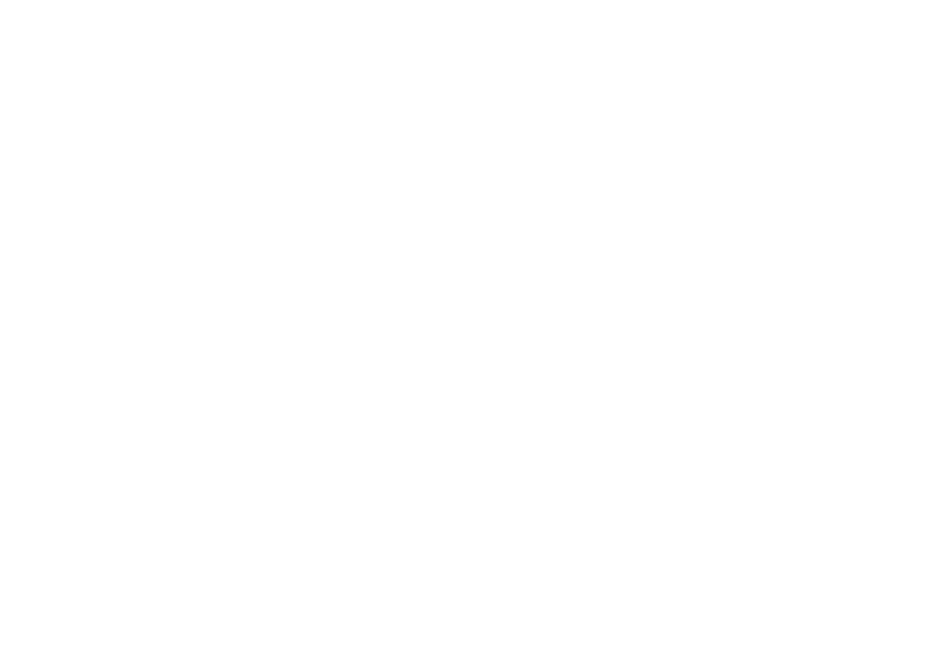
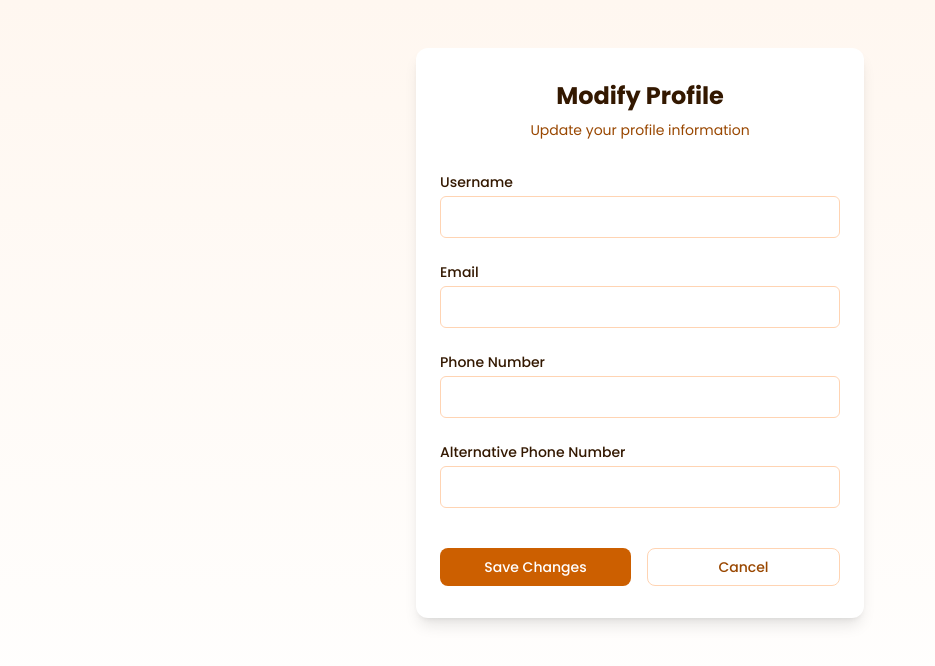
Before and after one commit to NSuryansh/Built_it, a React (Vite) app in the folder frontend/: page /modify_profile in a window 1280 px wide. Before the commit this address had no page. Shown: the top 666 px of the page, without its empty margins (0-935 px from the left). Built offline with nearby package versions, Linux system fonts and the light colour scheme.

Commit message:
Added modify profile

```diff
--- a/frontend/src/App.jsx
+++ b/frontend/src/App.jsx
@@ -18,6 +18,7 @@ import AddEvent from "./pages/admin/admin_add_event";
 import AddDoctor from "./pages/admin/admin_add_doctor";
 import Appointments from "./pages/Appointments";
 import Stress from "./pages/stress";
+import ModifyProfile from "./pages/Modify_profile";
 
 export default function App() {
   const location = useLocation();
@@ -48,6 +49,7 @@ export default function App() {
         <Route path="/stress" element={<Stress />} />
         <Route path="/login" element={<Login />} />
         <Route path="/signup" element={<SignUp />} />
+        <Route path="/modify_profile" element={<ModifyProfile />} />
         <Route path="/appointments" element={<Appointments />} />
         <Route path="/dashboard" element={<Landing_user />} />
         <Route path="/doctor/login" element={<DoctorLogin />} />
--- a/frontend/src/components/Navbar.jsx
+++ b/frontend/src/components/Navbar.jsx
@@ -1,9 +1,10 @@
 import React, { useState } from "react";
 import { Bell, User } from "lucide-react";
-import { useLocation } from "react-router-dom";
+import { useLocation, useNavigate } from "react-router-dom";
 import { AiOutlineMenu, AiOutlineClose } from "react-icons/ai";
 
 const Navbar = () => {
+  const navigate = useNavigate();
   const location = useLocation().pathname;
   const [showDetails, setShowDetails] = useState(false);
   const [isOpen, setIsOpen] = useState(false);
@@ -15,6 +16,11 @@ const Navbar = () => {
     { name: "Book", link: "/book" },
     { name: "Stress", link: "/stress" },
   ];
+
+  const username = "Abc";
+  const email = "1@gmail.com";
+  const phoneNumber = "1234567890";
+  const altPhoneNumber = "0987654321";
 
   const toggleMenu = () => {
     setIsOpen(!isOpen);
@@ -55,7 +61,10 @@ const Navbar = () => {
               <div className="absolute top-16 left-[12%] w-[80%] bg-white rounded-2xl shadow-md p-4">
                 <ul>
                   {links.map((item, i) => (
-                    <li className="py-2 border-b text-center border-gray-200" key={i}>
+                    <li
+                      className="py-2 border-b text-center border-gray-200"
+                      key={i}
+                    >
                       <a
                         href={item.link}
                         className={`hover:text-[var(--custom-primary-orange)] focus:text-[var(--custom-primary-orange)] transition-colors ${
@@ -86,81 +95,62 @@ const Navbar = () => {
             </button>
 
             <div
-              className={`user-details drop-shadow-xs absolute top-12 right-5 list-none bg-orange-200 rounded-md py-1 z-1 ${
+              className={`user-details drop-shadow-xs absolute border-2 border-[var(--custom-orange-700)] rounded-lg top-12 right-5 list-none z-1 ${
                 showDetails ? "opacity-100 visible" : "opacity-0 invisible"
               }`}
             >
-              <ol>
-                <li className="p-3 text-right ">User Name</li>
-                <li className="p-3 text-right ">Email ID</li>
-                <li className="p-3 text-right ">Phone Number</li>
-                <li className="p-3 text-right ">Alt Phone Number</li>
+              <div className="w-64 bg-[var(--custom-orange-100)] rounded-lg shadow-lg p-6">
+                <div className="space-y-4">
+                  <div className="text-center space-y-1">
+                    <h3 className="text-lg font-semibold text-[var(--custom-orange-900)]">
+                      {username}
+                    </h3>
+                    <p className="text-sm text-[var(--custom-orange-700)]">
+                      {email}
+                    </p>
+                  </div>
+
+                  <div className="space-y-2">
+                    <div className="text-sm text-[var(--custom-orange-800)]">
+                      <p>Phone Number</p>
+                      <p className="font-medium">{phoneNumber}</p>
+                    </div>
+
+                    <div className="text-sm text-[var(--custom-orange-800)]">
+                      <p>Alt Phone Number</p>
+                      <p className="font-medium">{altPhoneNumber}</p>
+                    </div>
+                  </div>
+
+                  <div className="pt-2">
                     <a href="/appointments">
-                  <li className="p-3 text-right cursor-pointer">
+                      <button className="text-sm px-4 py-2 rounded bg-[var(--custom-orange-200)] hover:bg-[var(--custom-orange-300)] text-[var(--custom-orange-900)] w-full font-medium">
                         Appointments
-                  </li>
+                      </button>
                     </a>
-              </ol>
-              <button className="p-2 m-3 text-right cursor-pointer bg-orange-300 rounded-md">
+                  </div>
+
+                  <div className="flex gap-2">
+                    <button
+                      onClick={() => navigate("/modify_profile")}
+                      className="flex-1 bg-[var(--custom-orange-200)] hover:bg-[var(--custom-orange-300)] text-[var(--custom-orange-900)] rounded px-4 py-2 text-sm font-medium transition-colors"
+                    >
                       Modify
                     </button>
-
-              <button className="p-2 m-3 text-right cursor-pointer bg-orange-300 rounded-md">
+                    <button
+                      // onClick={onLogout}
+                      className="flex-1 bg-[var(--custom-orange-200)] hover:bg-[var(--custom-orange-300)] text-[var(--custom-orange-900)] rounded px-4 py-2 text-sm font-medium transition-colors"
+                    >
                       Logout
                     </button>
                   </div>
                 </div>
               </div>
             </div>
+          </div>
+        </div>
+      </div>
     </nav>
-    // <nav className="flex justify-between items-center py-4">
-    //   <div className="text-lg font-bold">Logo</div>
-    //   <div className="hidden md:flex md:items-center">
-    //     <ul className="flex items-center space-x-4">
-    //       <li>
-    //         <a href="#" className="hover:text-blue-500">
-    //           Home
-    //         </a>
-    //       </li>
-    //       <li>
-    //         <a href="#" className="hover:text-blue-500">
-    //           About
-    //         </a>
-    //       </li>
-    //       <li>
-    //         <a href="#" className="hover:text-blue-500">
-    //           Contact
-    //         </a>
-    //       </li>
-    //     </ul>
-    //   </div>
-    //   <div className="md:hidden flex items-center">
-    //     <button onClick={toggleMenu} className="p-2 rounded-full hover:bg-gray-100">
-    //       {isOpen ? <AiOutlineClose size={24} /> : <AiOutlineMenu size={24} />}
-    //     </button>
-    //     {isOpen && (
-    //       <div className="absolute top-16 left-0 w-full bg-white shadow-md p-4">
-    //         <ul>
-    //           <li className="py-2 border-b border-gray-200">
-    //             <a href="#" className="hover:text-blue-500">
-    //               Home
-    //             </a>
-    //           </li>
-    //           <li className="py-2 border-b border-gray-200">
-    //             <a href="#" className="hover:text-blue-500">
-    //               About
-    //             </a>
-    //           </li>
-    //           <li className="py-2">
-    //             <a href="#" className="hover:text-blue-500">
-    //               Contact
-    //             </a>
-    //           </li>
-    //         </ul>
-    //       </div>
-    //     )}
-    //   </div>
-    // </nav>
   );
 };
 
--- a/frontend/src/index.css
+++ b/frontend/src/index.css
@@ -85,6 +85,10 @@ html {
   font-family: "Poppins", sans-serif;
 }
 
+button{
+  cursor: pointer;
+}
+
 @keyframes shimmer {
   0% {
     transform: translateX(-100%);
--- a/frontend/src/pages/Landing.jsx
+++ b/frontend/src/pages/Landing.jsx
@@ -2,9 +2,6 @@ import React from "react";
 import { Link, useLocation } from "react-router-dom";
 
 const Landing = () => {
-  const location = useLocation();
-  const width = window.screen.width;
-
   return (
     <div className="px-2 sm:px-4 min-h-screen overflow-y-hidden">
       <div className="flex flex-col h-full items-center justify-center">
--- /dev/null
+++ b/frontend/src/pages/Modify_profile.jsx
@@ -0,0 +1,144 @@
+import React, { useState } from "react";
+import { useNavigate } from "react-router-dom";
+
+const ModifyProfile = ({
+  username,
+  email,
+  phoneNumber,
+  altPhoneNumber,
+  onSave,
+}) => {
+  const navigate = useNavigate();
+
+  const [formData, setFormData] = useState({
+    username,
+    email,
+    phoneNumber,
+    altPhoneNumber,
+  });
+
+  const handleSubmit = (e) => {
+    e.preventDefault();
+    onSave(formData);
+  };
+
+  const onCancel = (e) => {
+    e.preventDefault();
+    navigate("/dashboard");
+  };
+
+  return (
+    <div className="min-h-screen bg-gradient-to-b from-[var(--custom-orange-50)] to-[var(--custom-white)] py-12">
+      <div className="max-w-md mx-auto bg-[var(--custom-white)] rounded-xl shadow-lg overflow-hidden">
+        <div className="px-6 py-8">
+          <div className="text-center mb-8">
+            <h2 className="text-2xl font-bold text-[var(--custom-orange-900)]">
+              Modify Profile
+            </h2>
+            <p className="mt-2 text-sm text-[var(--custom-orange-700)]">
+              Update your profile information
+            </p>
+          </div>
+
+          <form onSubmit={handleSubmit} className="space-y-6">
+            <div>
+              <label
+                htmlFor="username"
+                className="block text-sm font-medium text-[var(--custom-orange-900)]"
+              >
+                Username
+              </label>
+              <input
+                type="text"
+                id="username"
+                value={formData.username}
+                onChange={(e) =>
+                  setFormData((prev) => ({ ...prev, username: e.target.value }))
+                }
+                className="mt-1 block w-full rounded-md border border-[var(--custom-orange-200)] px-3 py-2 text-[var(--custom-orange-900)] placeholder-[var(--custom-orange-400)] focus:border-[var(--custom-orange-500 )]focus:outline-none focus:ring-1 focus:ring-[var(--custom-orange-500)]"
+              />
+            </div>
+
+            <div>
+              <label
+                htmlFor="email"
+                className="block text-sm font-medium text-[var(--custom-orange-900)]"
+              >
+                Email
+              </label>
+              <input
+                type="email"
+                id="email"
+                value={formData.email}
+                onChange={(e) =>
+                  setFormData((prev) => ({ ...prev, email: e.target.value }))
+                }
+                className="mt-1 block w-full rounded-md border border-[var(--custom-orange-200)] px-3 py-2 text-[var(--custom-orange-900)] placeholder-[var(--custom-orange-400)] focus:border-[var(--custom-orange-500)] focus:outline-none focus:ring-1 focus:ring-[var(--custom-orange-500)]"
+              />
+            </div>
+
+            <div>
+              <label
+                htmlFor="phoneNumber"
+                className="block text-sm font-medium text-[var(--custom-orange-900)]"
+              >
+                Phone Number
+              </label>
+              <input
+                type="tel"
+                id="phoneNumber"
+                value={formData.phoneNumber}
+                onChange={(e) =>
+                  setFormData((prev) => ({
+                    ...prev,
+                    phoneNumber: e.target.value,
+                  }))
+                }
+                className="mt-1 block w-full rounded-md border border-[var(--custom-orange-200)] px-3 py-2 text-[var(--custom-orange-900)] placeholder-[var(--custom-orange-400)] focus:border-[var(--custom-orange-500)] focus:outline-none focus:ring-1 focus:ring-[var(--custom-orange-500)]"
+              />
+            </div>
+
+            <div>
+              <label
+                htmlFor="altPhoneNumber"
+                className="block text-sm font-medium text-[var(--custom-orange-900)]"
+              >
+                Alternative Phone Number
+              </label>
+              <input
+                type="tel"
+                id="altPhoneNumber"
+                value={formData.altPhoneNumber}
+                onChange={(e) =>
+                  setFormData((prev) => ({
+                    ...prev,
+                    altPhoneNumber: e.target.value,
+                  }))
+                }
+                className="mt-1 block w-full rounded-md border border-[var(--custom-orange-200)] px-3 py-2 text-[var(--custom-orange-900)] placeholder-[var(--custom-orange-400)] focus:border-[var(--custom-orange-500)] focus:outline-none focus:ring-1 focus:ring-[var(--custom-orange-500)]"
+              />
+            </div>
+
+            <div className="flex gap-4 pt-4">
+              <button
+                type="submit"
+                className="flex-1 bg-[var(--custom-orange-600)] text-[var(--custom-white)] rounded-lg px-4 py-2 text-sm font-medium hover:bg-[var(--custom-orange-500)] transition-colors"
+              >
+                Save Changes
+              </button>
+              <button
+                type="button"
+                onClick={onCancel}
+                className="flex-1 bg-[var(--custom-white)] text-[var(--custom-orange-700)] rounded-lg px-4 py-2 text-sm font-medium border border-[var(--custom-orange-200)] hover:bg-[var(--custom-orange-50)] transition-colors"
+              >
+                Cancel
+              </button>
+            </div>
+          </form>
+        </div>
+      </div>
+    </div>
+  );
+};
+
+export default ModifyProfile;
```
Lines whose indentation alone changed are shown as unchanged.
